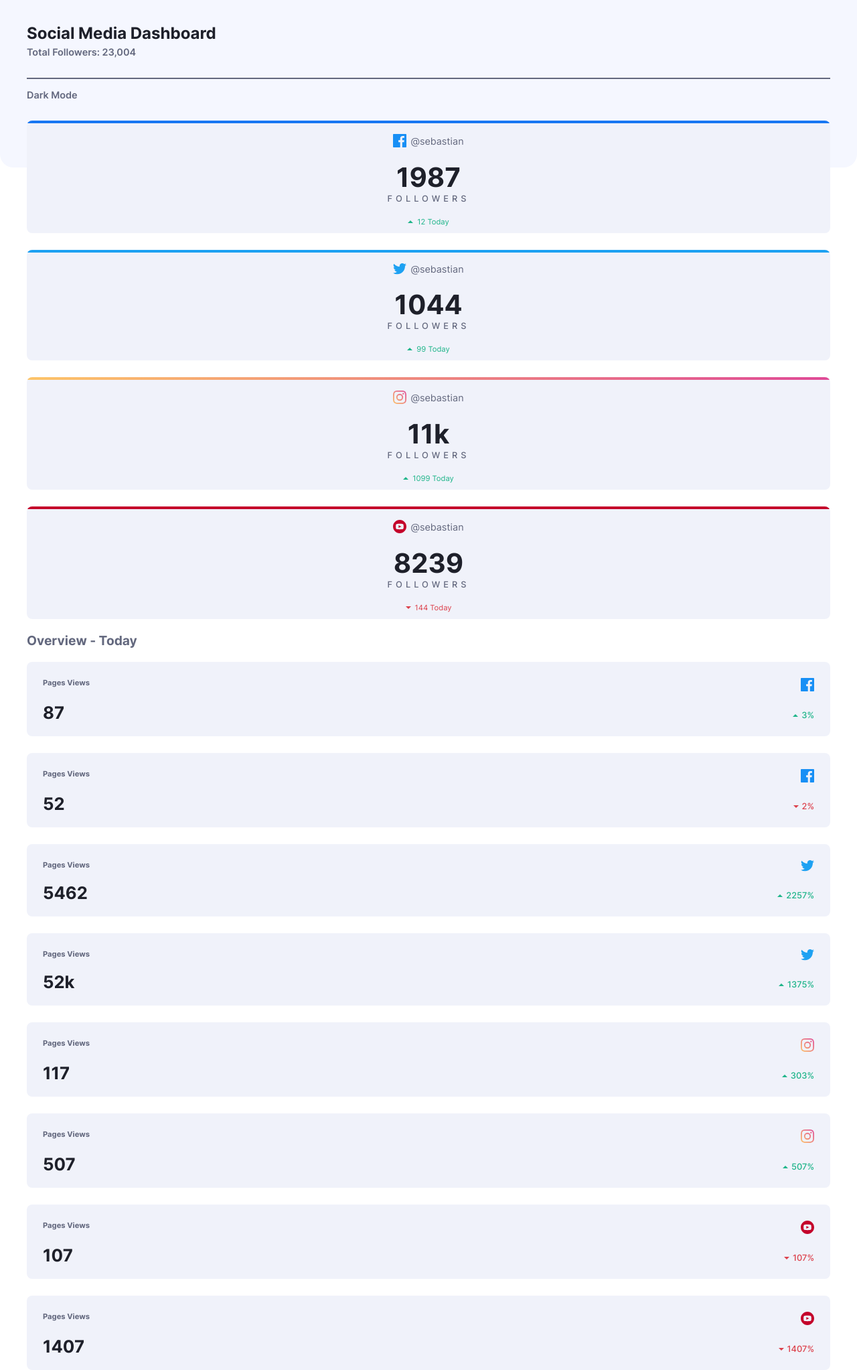
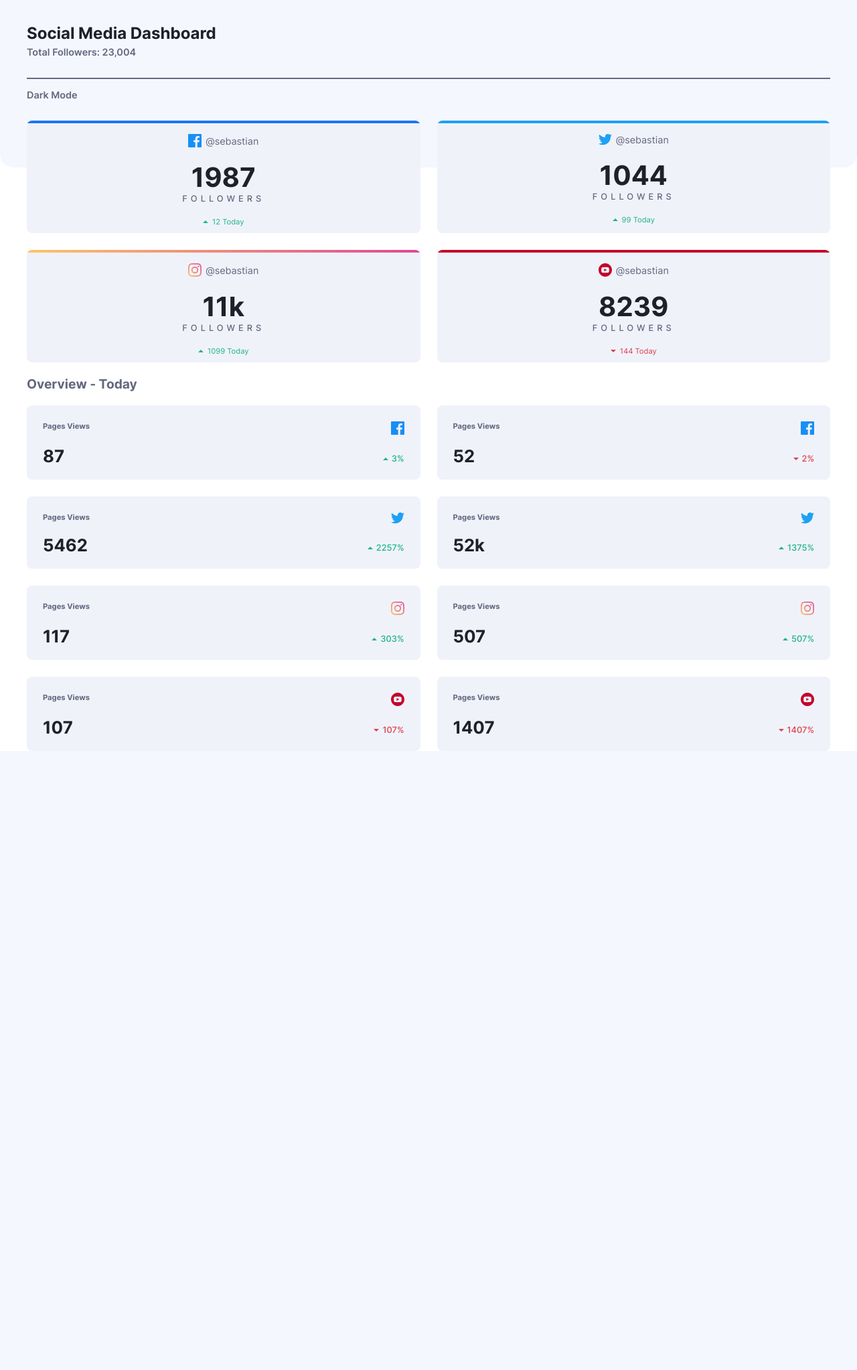
Before and after one commit to stoicstian/frontend-mentor-social-media-dashboard, a Django app: page / in a window 1280 px wide. Shown: the whole page at 67% size. After the commit the page ends 1096 px from the top, so only its background shows below. Run offline with Django 3.2, Linux system fonts and the light colour scheme.

Commit message:
Refactorizacion responsive min-wind:480px

```diff
--- a/app/static/css/styles.css
+++ b/app/static/css/styles.css
@@ -192,4 +192,20 @@ body {
   margin-right: 5px;
 }
 
+@media screen and (min-width: 480px) {
+  .top-cards__content {
+    display: grid;
+    grid-template-columns: 1fr 1fr;
+    row-gap: 25px;
+    column-gap: 25px;
+  }
+
+  .low-cards__content {
+    display: grid;
+    grid-template-columns: 1fr 1fr;
+    row-gap: 25px;
+    column-gap: 25px;
+  }
+}
+
 /*# sourceMappingURL=styles.css.map */
--- a/app/static/sass/styles.scss
+++ b/app/static/sass/styles.scss
@@ -6,16 +6,15 @@
 @use './low-cards';
 @use './card_social_overview_today';
 
-// @media screen and (min-width: 480px) {
-//   .top-cards {
-//     @include config.section-grid(1fr 1fr);
-//   }
+@media screen and (min-width: 480px) {
+  .top-cards__content {
+    @include config.section-grid(1fr 1fr);
+  }
 
-//   .cards-low main {
-//     @include config.section-grid(1fr 1fr);
-//     padding: 0;
-//   }
-// }
+  .low-cards__content {
+    @include config.section-grid(1fr 1fr);
+  }
+}
 
 // @media screen and (min-width: 800px) {
 //   .top-cards {
```
Also changed, not shown: 1 other file.
